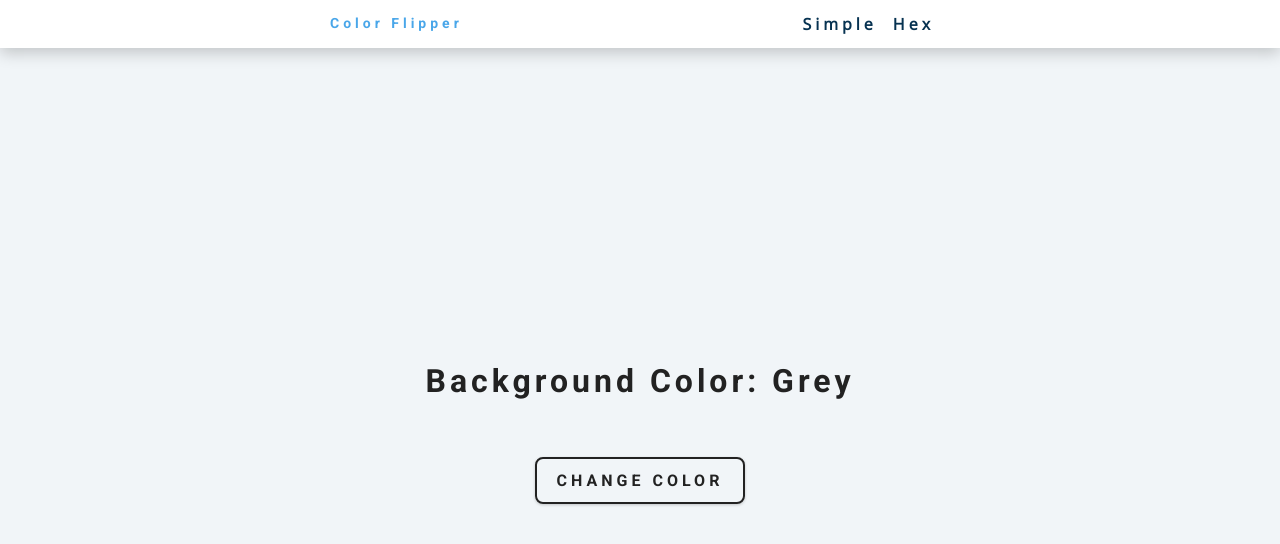
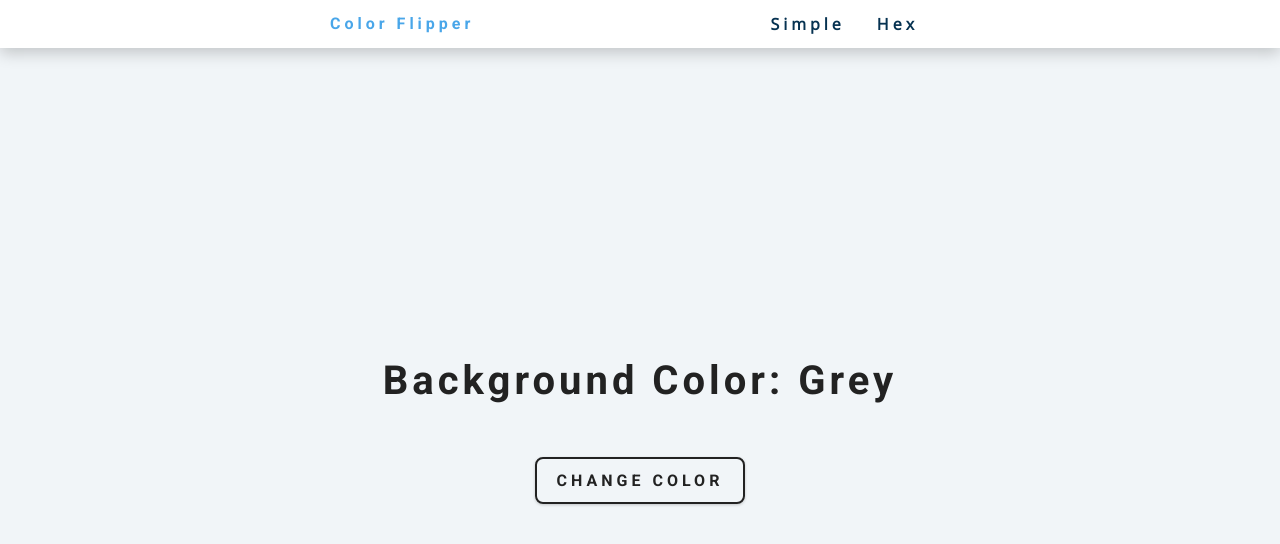
Before and after one commit to Mattlu88/vanillajs-apps, a plain HTML site: page color-flipper/index.html in a window 1280 px wide. Drawn offline with nearby package versions, Linux system fonts and the light colour scheme.

Commit message:
make it responsive

```diff
--- a/color-flipper/index.html
+++ b/color-flipper/index.html
@@ -2,6 +2,7 @@
 <html>
   <head>
     <meta charset="UTF-8" />
+    <meta name="viewport" content="width=device-width, initial-scale=1.0" />
     <title>Color Flipper || Simple</title>
     <link rel="stylesheet" href="styles.css" />
     <script defer type="module" src="app.js"></script>
--- a/color-flipper/styles.css
+++ b/color-flipper/styles.css
@@ -98,15 +98,15 @@ h4 {
 }
 
 h1 {
-  font-size: 3rem;
+  font-size: 2rem;
 }
 
 h2 {
-  font-size: 2rem;
+  font-size: 1.5rem;
 }
 
 h3 {
-  font-size: 1.25rem;
+  font-size: 1rem;
 }
 
 h4 {
@@ -154,7 +154,7 @@ nav {
   background: var(--clr-white);
   height: 3rem;
   display: grid;
-  align-items: center;
+  place-items: center;
   box-shadow: var(--dark-shadow);
 }
 
@@ -176,13 +176,14 @@ nav {
   display: flex;
 }
 
-nav a{
- text-transform: capitalize;
- font-weight: 700;
- font-size: 1rem;
- color: var(--clr-primary-1);
- letter-spacing: var(--spacing);
- margin-right: 1rem;
+nav a {
+  display: block;
+  text-transform: capitalize;
+  font-weight: 700;
+  font-size: 0.875rem;
+  color: var(--clr-primary-1);
+  letter-spacing: var(--spacing);
+  margin-right: 0.5rem;
 }
 
 nav a:hover {
@@ -209,3 +210,32 @@ main {
   padding: 1rem;
   margin-bottom: 2.5rem;
 }
+
+@media screen and (min-width: 768px) {
+  h1 {
+    font-size: 4rem;
+  }
+  h2 {
+    font-size: 2.5rem;
+  }
+  h3 {
+    font-size: 1.75rem;
+  }
+  h4 {
+    font-size: 1rem;
+  }
+  body {
+    font-size: 1rem;
+  }
+  h1,
+  h2,
+  h3,
+  h4 {
+    line-height: 1;
+  }
+
+  nav a {
+    font-size: 1rem;
+    margin-right: 2rem;
+  }
+}
```
Also changed, not shown: color-flipper/hex.html (+1 -0 lines).
